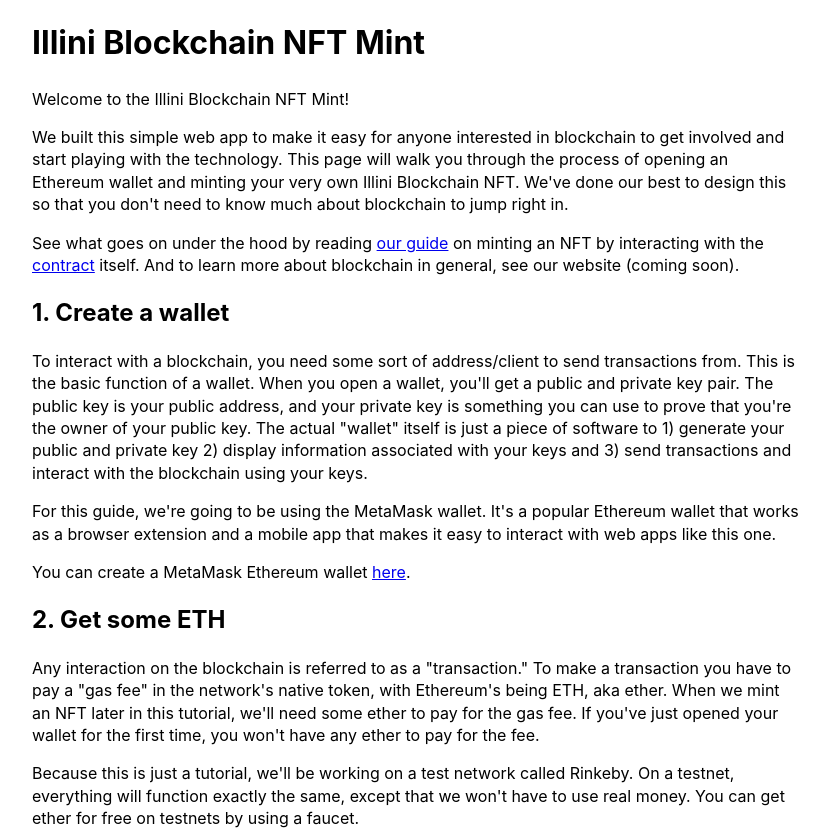
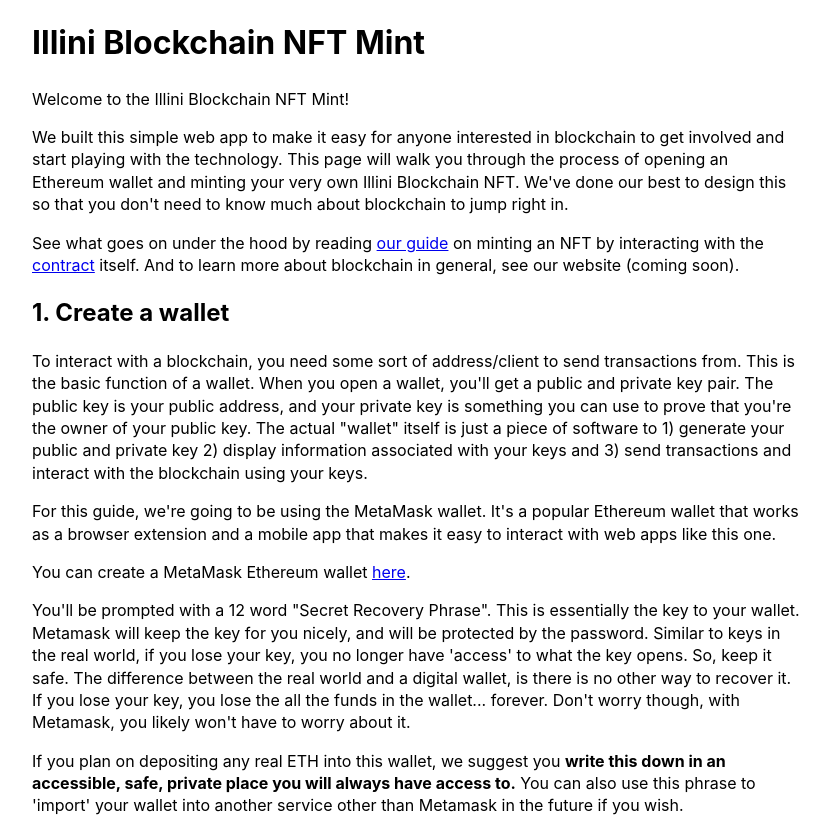
Before and after one commit to IlliniBlockchain/nft-mint, a Next.js app in the folder frontend/: page / in a window 1280 px wide. Shown: the top 830 px of the page, without its empty margins (224-1054 px from the left). Built offline with nearby package versions, Linux system fonts and the light colour scheme.

Commit message:
added text on secret recovery phrase

```diff
--- a/frontend/pages/index.js
+++ b/frontend/pages/index.js
@@ -138,6 +138,19 @@
         <p>
           You can create a MetaMask Ethereum wallet <a href="https://metamask.io/" target="_blank">here</a>.
         </p>
+        <p>
+          You'll be prompted with a 12 word "Secret Recovery Phrase". This is essentially the key to your wallet.
+          Metamask will keep the key for you nicely, and will be protected by the password. Similar to keys in the
+          real world, if you lose your key, you no longer have 'access' to what the key opens. So, keep it safe.
+          The difference between the real world and a digital wallet, is there is no other way to recover it.
+          If you lose your key, you lose the all the funds in the wallet... forever. Don't worry though, with
+          Metamask, you likely won't have to worry about it.
+        </p>
+        <p>
+          If you plan on depositing any real ETH into this wallet, we suggest you <b> write this down in an accessible,
+          safe, private place you will always have access to.</b> You can also use this phrase to 'import' your wallet into another
+          service other than Metamask in the future if you wish.
+        </p>
       </div>
 
       <div className={styles.connectwalletBox}>
@@ -155,6 +168,7 @@
           everything will function exactly the same, except that we won't have to use real money.
           You can get ether for free on testnets by using a faucet.
         </p>
+
         <p>
           To use a faucet, all you need to do is go to your MetaMask wallet and retrieve your public key
           and provide it to the faucet so it can send you some ether. We've listed a few faucets right below:
```
